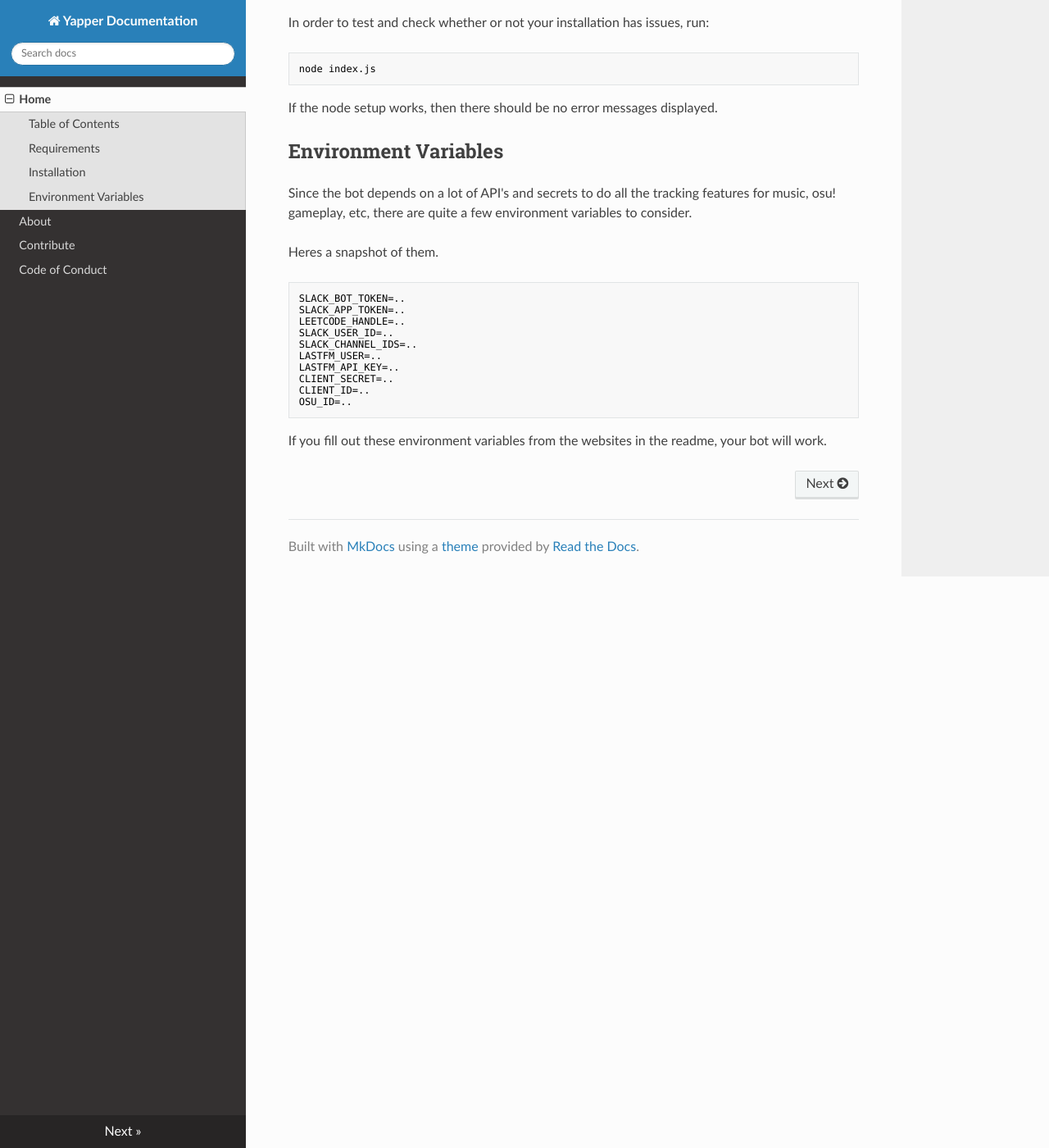
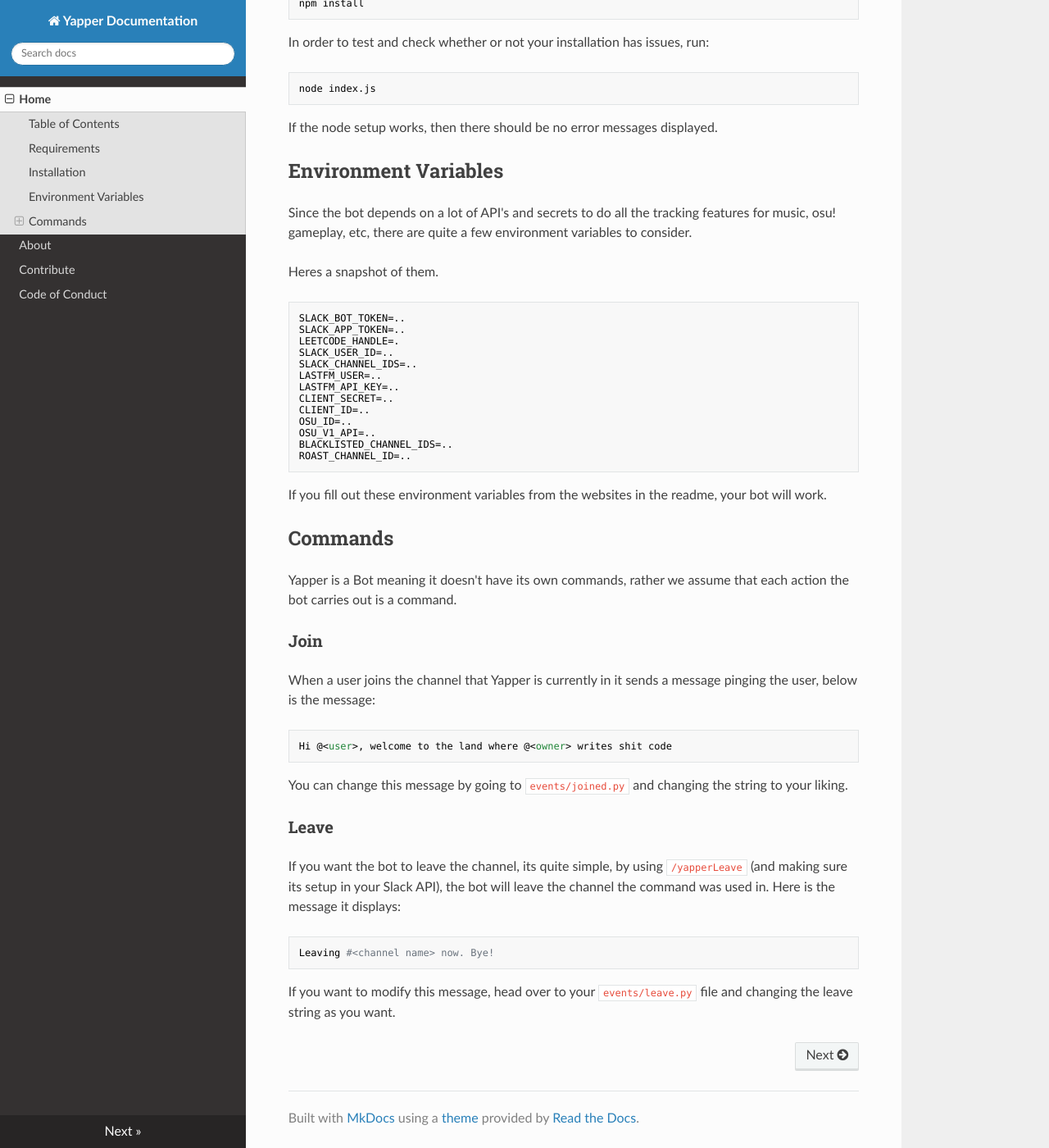
Before and after one commit to kashsuks/yapper, an MkDocs documentation site: the page built from src_docs/index.md, in a window 1280 px wide and 1400 px high, scrolled down 832 px. Shown: the whole window at 82% size. Built offline with MkDocs 1.6.1, drawn with Linux system fonts in a browser that asks for light colours; nearby versions of some CDN libraries.

Commit message:
added the basic commands

````diff
--- a/src_docs/index.md
+++ b/src_docs/index.md
@@ -47,7 +48,7 @@
 ```bash
 SLACK_BOT_TOKEN=..
 SLACK_APP_TOKEN=..
-LEETCODE_HANDLE=..
+LEETCODE_HANDLE=.
 SLACK_USER_ID=..
 SLACK_CHANNEL_IDS=..
 LASTFM_USER=..
@@ -55,6 +56,33 @@
 CLIENT_SECRET=..
 CLIENT_ID=..
 OSU_ID=..
+OSU_V1_API=..
+BLACKLISTED_CHANNEL_IDS=..
+ROAST_CHANNEL_ID=..
 ```
 
 If you fill out these environment variables from the websites in the readme, your bot will work.
+
+## Commands
+
+Yapper is a Bot meaning it doesn't have its own commands, rather we assume that each action the bot carries out is a command.
+
+### Join
+
+When a user joins the channel that Yapper is currently in it sends a message pinging the user, below is the message:
+
+```
+Hi @<user>, welcome to the land where @<owner> writes shit code
+```
+
+You can change this message by going to `events/joined.py` and changing the string to your liking.
+
+### Leave
+
+If you want the bot to leave the channel, its quite simple, by using `/yapperLeave` (and making sure its setup in your Slack API), the bot will leave the channel the command was used in. Here is the message it displays:
+
+```
+Leaving #<channel name> now. Bye!
+```
+
+If you want to modify this message, head over to your `events/leave.py` file and changing the leave string as you want.
````
Also changed, not shown: other parts of src_docs/index.md (+1 -0 lines), docs/index.html (+26 -2 lines), docs/search/search_index.json (+1 -1 lines), 1 other file.
